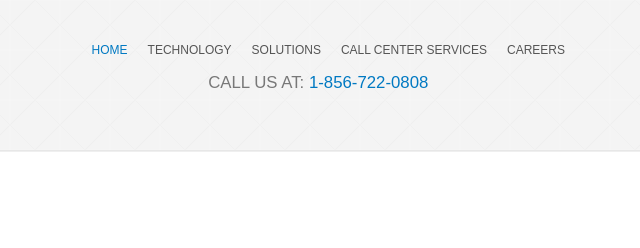
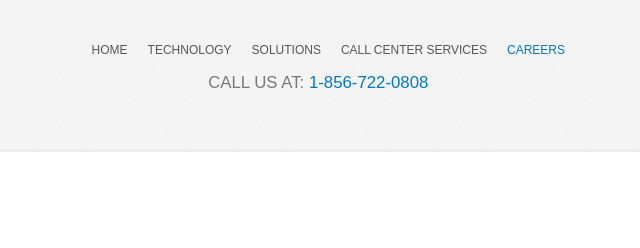
Before and after one commit to thvibe/pstar, a plain HTML site: page public/careers.html in a window 1280 px wide. Shown: the top 248 px of the page, 640-1280 px from the left. Drawn offline with nearby package versions, Linux system fonts and the light colour scheme; a web font is replaced by a local one.

Commit message:
Fix "Current" highlighting on header menus.

```diff
--- a/public/careers.html
+++ b/public/careers.html
@@ -26,11 +26,11 @@
             <!-- NAVIGATION MENU -->
             <nav id="menu" class="pull-right">
                 <ul>
-                    <li><a href="./index.html" class="current">Home</a></li>
+                    <li><a href="./index.html">Home</a></li>
                     <li><a href="./technology.html">Technology</a></li>
                     <li><a href="./solutions.html">Solutions</a></li>
                     <li><a href="./ccservices.html">Call Center Services</a></li>
-                    <li><a href="./careers.html">Careers</a></li>
+                    <li><a href="./careers.html" class="current">Careers</a></li>
                 </ul>
 																<div class="call-us-header">CALL US AT: <a href="tel:18567220808">1-856-722-0808</a></div>
             </nav>
```
Also changed, not shown: public/solutions.html (+2 -2 lines), public/technology.html (+2 -2 lines), public/careers_posting_sample.html (line endings or trailing spaces).
